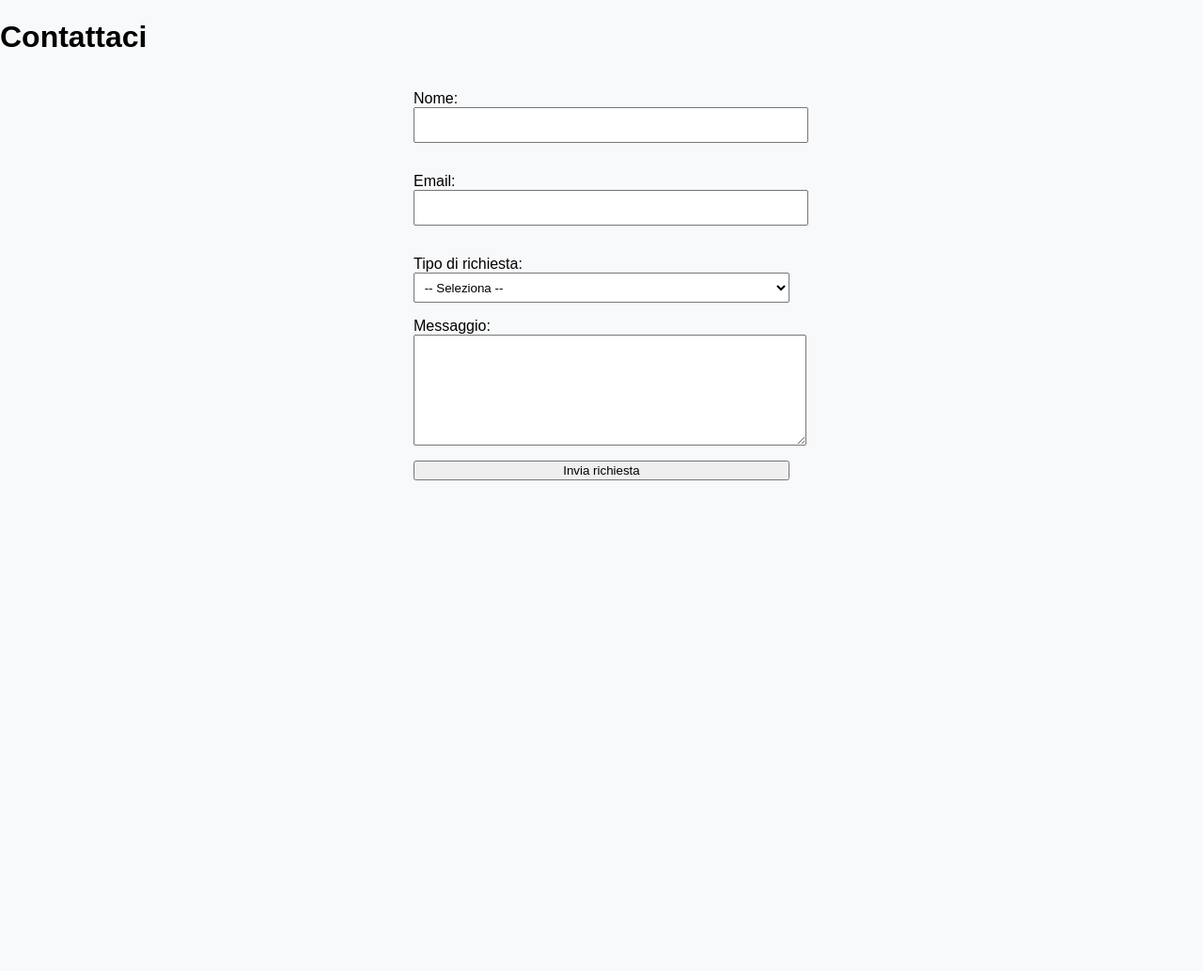
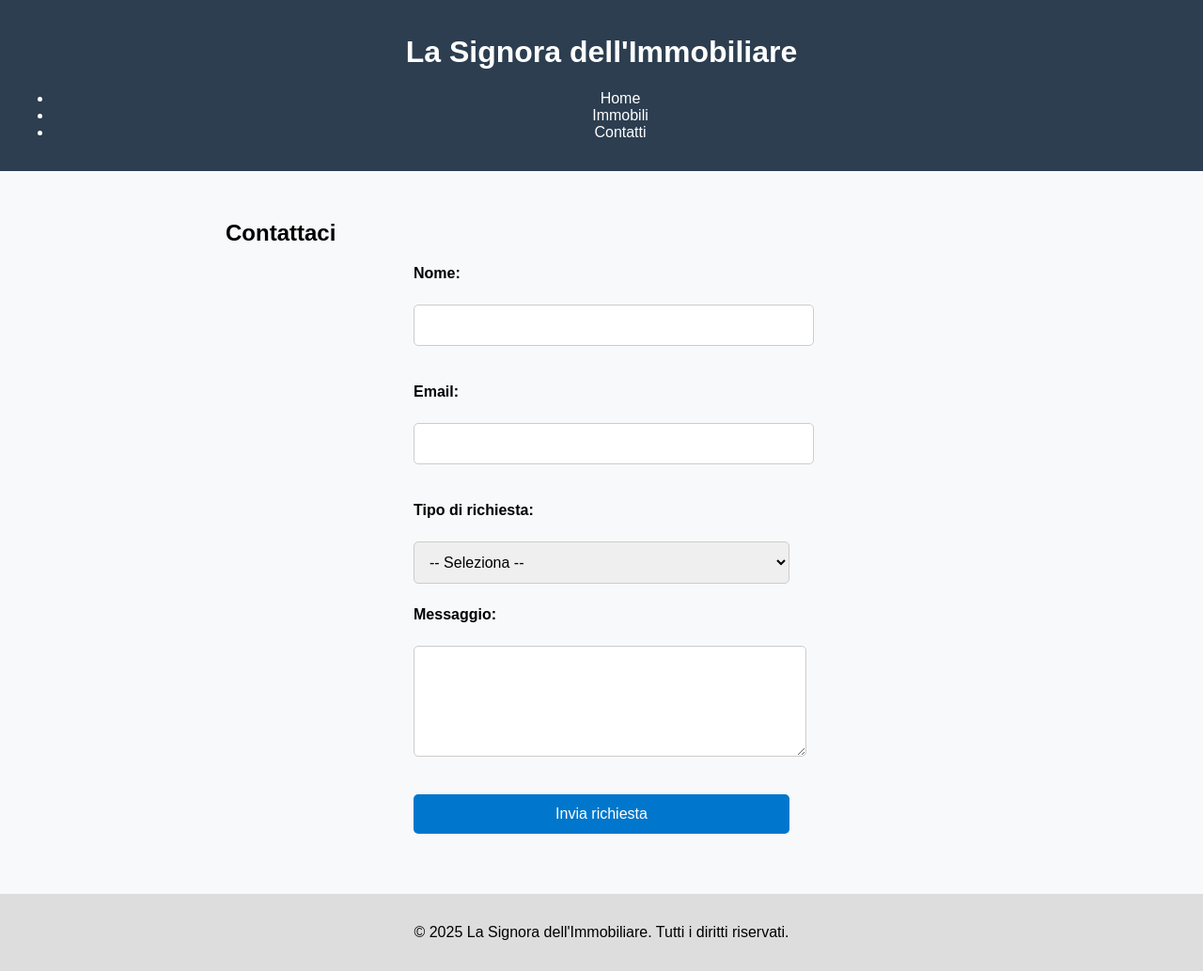
Before and after one commit to encol66/lasignoradellimmobiliare, a plain HTML site: page contatti.html in a window 1280 px wide. Shown: the whole page at 94% size. Before the commit the page ends 800 px from the top, so only its background shows below. Drawn offline with Linux system fonts and the light colour scheme.

Commit message:
Update contatti.html

```diff
--- a/contatti.html
+++ b/contatti.html
@@ -6,14 +6,68 @@
   <title>Contatti - La Signora dell'Immobiliare</title>
   <link rel="stylesheet" href="style.css">
   <style>
-    label { display: block; margin-top: 1em; }
-    textarea { width: 100%; height: 100px; }
-    select, input[type="text"], input[type="email"] { width: 100%; padding: 0.5em; }
-    .hidden { display: none; color: #333; font-style: italic; margin-top: 0.5em; }
+    main {
+      max-width: 800px;
+      margin: 0 auto;
+      padding: 2rem;
+    }
+    form {
+      display: flex;
+      flex-direction: column;
+      gap: 1.5rem;
+    }
+    label {
+      font-weight: bold;
+    }
+    input[type="text"],
+    input[type="email"],
+    select,
+    textarea {
+      width: 100%;
+      padding: 0.75rem;
+      border: 1px solid #ccc;
+      border-radius: 5px;
+      font-size: 1rem;
+    }
+    textarea {
+      resize: vertical;
+      min-height: 100px;
+    }
+    button[type="submit"] {
+      background-color: #0077cc;
+      color: white;
+      padding: 0.75rem;
+      border: none;
+      border-radius: 5px;
+      font-size: 1rem;
+      cursor: pointer;
+      transition: background-color 0.3s;
+    }
+    button[type="submit"]:hover {
+      background-color: #005fa3;
+    }
+    .hidden {
+      display: none;
+      color: #333;
+      font-style: italic;
+      margin-top: -1rem;
+    }
   </style>
 </head>
 <body>
-  <h1>Contattaci</h1>
+  <header>
+    <h1>La Signora dell'Immobiliare</h1>
+    <nav>
+      <ul>
+        <li><a href="index.html">Home</a></li>
+        <li><a href="immobili.html">Immobili</a></li>
+        <li><a href="contatti.html" class="active">Contatti</a></li>
+      </ul>
+    </nav>
+  </header>
+
+  <main>
+    <h2>Contattaci</h2>
     <form name="contact" method="POST" data-netlify="true">
       <input type="hidden" name="form-name" value="contact">
 
@@ -39,7 +93,6 @@
           <option value="Bilocale in centro">Bilocale in centro</option>
           <option value="Villa con giardino">Villa con giardino</option>
           <option value="Attico panoramico">Attico panoramico</option>
-        <!-- Aggiungi altri immobili qui -->
         </select>
       </div>
 
@@ -51,6 +104,11 @@
 
       <button type="submit">Invia richiesta</button>
     </form>
+  </main>
+
+  <footer>
+    <p>&copy; 2025 La Signora dell'Immobiliare. Tutti i diritti riservati.</p>
+  </footer>
 
   <script>
     function aggiornaForm() {
```
Lines whose indentation alone changed are shown as unchanged.
